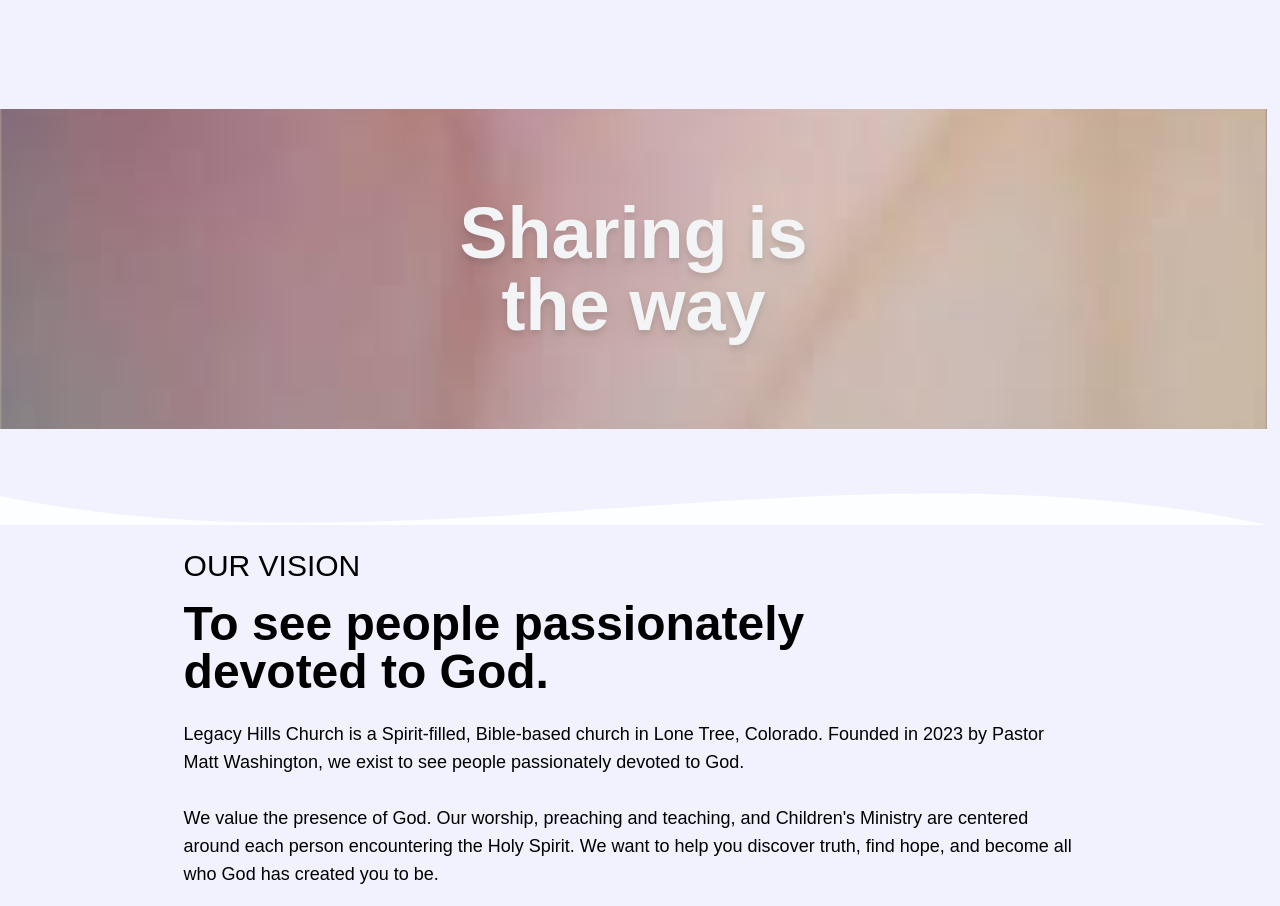
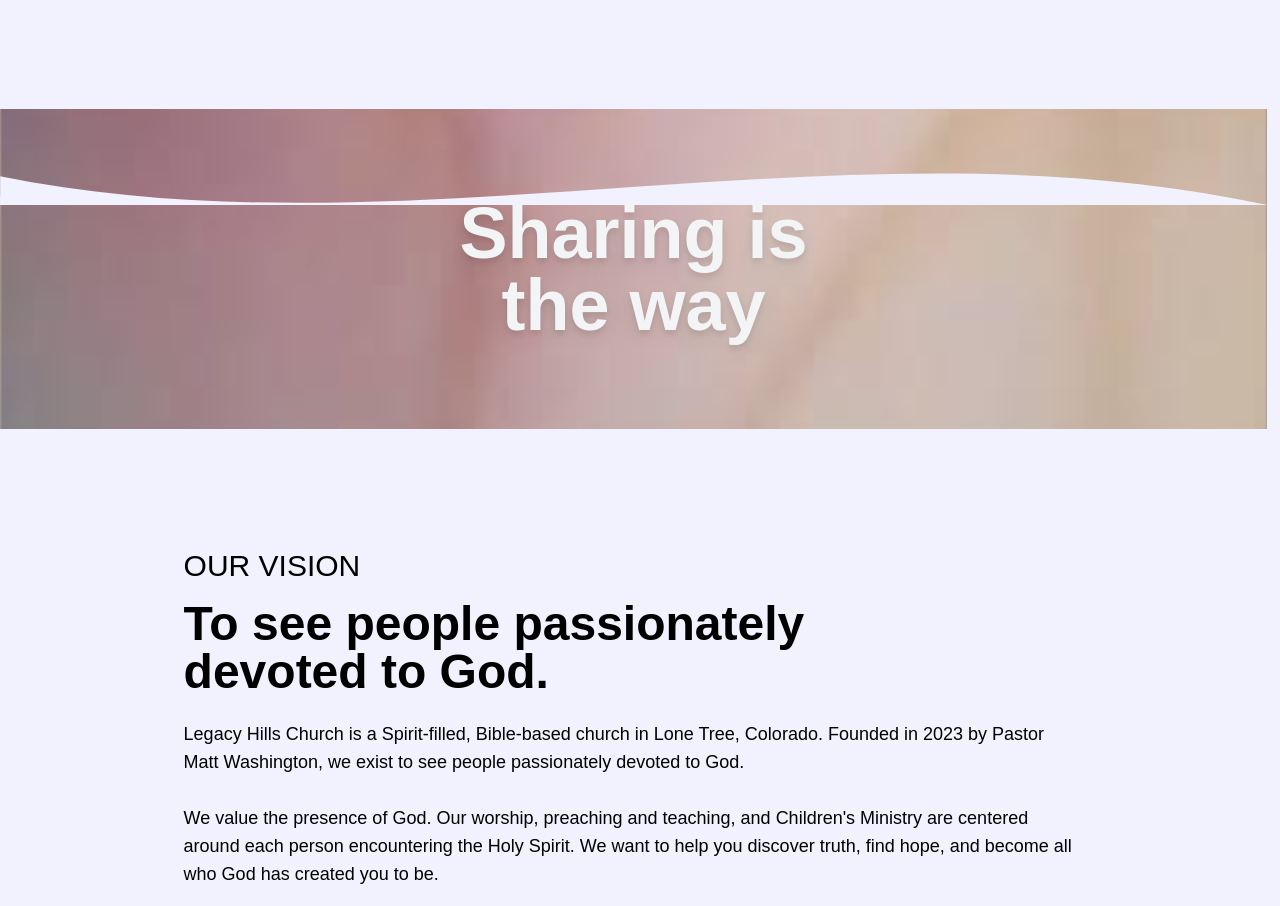
Before and after one commit to somawayapp/church, a React (Vite) app in the folder client/: page / in a window 1280 px wide. Shown: the part 2134-3040 px from the top of the page. Built offline with nearby package versions, Linux system fonts and the light colour scheme; no server answers.

Commit message:
Initial commit with new code

```diff
--- a/client/src/routes/Homepage.jsx
+++ b/client/src/routes/Homepage.jsx
@@ -197,9 +197,7 @@
       Sharing is <br />
       the way
     </h1>
-  </div>
 
-  <div className=" bg-transparent">
 <svg
     xmlns="http://www.w3.org/2000/svg"
     viewBox="0 0 1440 320"
@@ -207,8 +205,8 @@
     className="absolute top-0 left-0 w-full h-24 z-10"
     style={{ transform: "rotate(180deg)" }}
   >
-    <path fill="var(--bd)" d="M0,0 C 480,225 975,-180 1440,32 L1440,0 L0,0 Z" />
-    <path fill="var(--bd)" d="M0,0 C 480,305 975,-180 1440,96 L1440,0 L0,0 Z" />
+    <path fill="var(--bg)" d="M0,0 C 480,225 975,-180 1440,32 L1440,0 L0,0 Z" />
+    <path fill="var(--bg)" d="M0,0 C 480,305 975,-180 1440,96 L1440,0 L0,0 Z" />
   </svg>
 </div>
 
```
